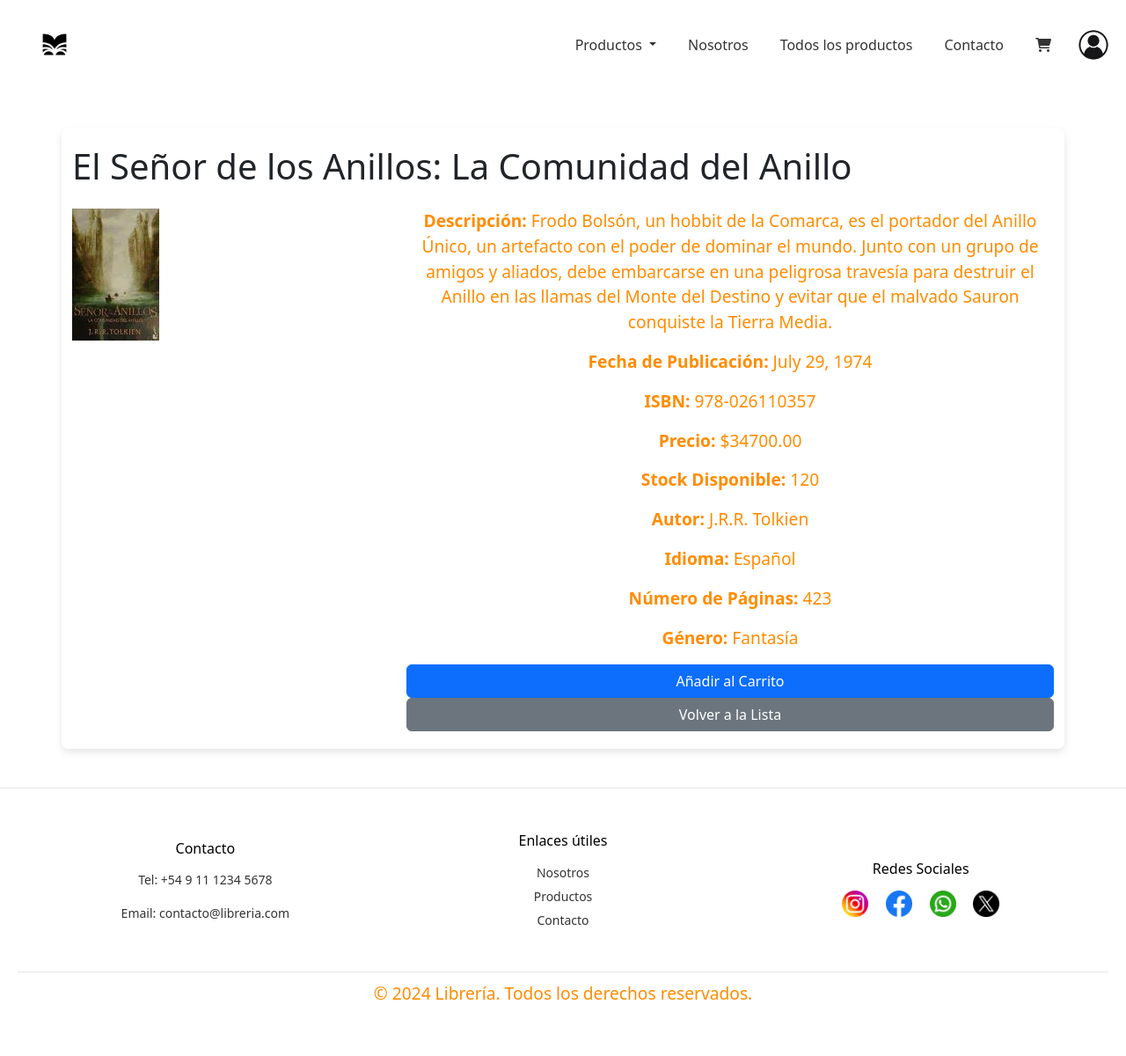
After one commit to abigc23/E-commerce, a Django app: page /book/1/ in a window 1280 px wide. The commit adds this page. Shown: the whole page at 88% size. Run offline with Django 5.2, Linux system fonts and the light colour scheme; data comes from the database, SQL or seed files in the repository.

Commit message:
details-books

```diff
--- a/App/templates/books_by_genre.html
+++ b/App/templates/books_by_genre.html
@@ -12,7 +12,9 @@
 <div class="category-books-list">
   {% for book in books %}
     <div class="category-book-item">
-      <img src="{{ book.cover_image.url }}" alt="{{ book.title }}" class="category-book-cover">
+      <a href="{% url 'book_detail' book.book_id %}">
+        <img src="{{ book.cover_image.url }}" alt="{{ book.title }}" class="category-book-cover">
+      </a>
       <h3 class="category-book-title">{{ book.title }}</h3>
     </div>
   {% empty %}
--- a/App/templates/index.html
+++ b/App/templates/index.html
@@ -48,7 +48,10 @@
                     </ul>
                   </li>
                   <li class="nav-item">
-                    <a class="nav-link" href="{% url 'visualize' %}">Nosotros</a>
+                    <a class="nav-link" href="#contact_btn">Nosotros</a>
+                  </li>
+                  <li class="nav-item">
+                    <a class="nav-link" href="{% url 'visualize' %}">Todos los productos</a>
                   </li>
                   <li class="nav-item">
                     <a class="nav-link" href="#contact_btn">Contacto</a>
@@ -149,8 +152,9 @@
             {% for book in books %}
                 <div class="home-book-item">
                     <!-- Imagen de la portada -->
-                    <img src="{{ book.cover_image.url }}" alt="{{ book.title }}" class="home-book-cover">
-
+                    <a href="{% url 'book_detail' book.book_id %}">
+                      <img src="{{ book.cover_image.url }}" class="card-img-top" alt="Portada del libro">
+                    </a>
                     <!-- Título del libro -->
                     <h3 class="home-book-title">{{ book.title }}</h3>
 
--- /dev/null
+++ b/App/templates/pages/book_detail.html
@@ -0,0 +1,25 @@
+{% extends 'index.html' %}
+
+{% block content %}
+<div class="container my-4">
+    <h1 class="mb-4">{{ book.title }}</h1>
+    <div class="row">
+        <div class="col-md-4">
+            <img src="{{ book.cover_image.url }}" alt="{{ book.title }}" class="img-fluid">
+        </div>
+        <div class="col-md-8">
+            <p><strong>Descripción:</strong> {{ book.description }}</p>
+            <p><strong>Fecha de Publicación:</strong> {{ book.publication_date }}</p>
+            <p><strong>ISBN:</strong> {{ book.isbn }}</p>
+            <p><strong>Precio:</strong> ${{ book.price }}</p>
+            <p><strong>Stock Disponible:</strong> {{ book.stock }}</p>
+            <p><strong>Autor:</strong> {{ book.author.name }}</p>
+            <p><strong>Idioma:</strong> {{ book.language }}</p>
+            <p><strong>Número de Páginas:</strong> {{ book.page_count }}</p>
+            <p><strong>Género:</strong> {{ book.genre.name }}</p>
+            <a href="{% url 'carrito' %}" class="btn btn-primary">Añadir al Carrito</a>
+            <a href="{% url 'home' %}" class="btn btn-secondary">Volver a la Lista</a>
+        </div>
+    </div>
+</div>
+{% endblock %}
--- a/App/templates/pages/visualize.html
+++ b/App/templates/pages/visualize.html
@@ -8,7 +8,9 @@
             {% for book in books %}
                 <div class="col-md-4 col-sm-6 mb-4">
                     <div class="card">
-                        <img src="{{ book.cover_image }}" class="card-img-top" alt="Portada del libro">
+                        <a href="{% url 'book_detail' book.book_id %}">
+                            <img src="{{ book.cover_image.url }}" class="card-img-top" alt="Portada del libro">
+                        </a>
                         <div class="card-body">
                             <h5 class="card-title">{{ book.title }}</h5>
                             <p class="card-text">{{ book.description }}</p>
--- a/App/urls.py
+++ b/App/urls.py
@@ -7,10 +7,11 @@
     #-->URL, FUNCION, NOMBRE PARA HTML
     path('', Home, name='home'),
     path('visualize/', Visualize, name='visualize'),
+    path('book/<int:book_id>/', book_detail, name='book_detail'),
     path('add/', Add, name="add"),
     path('userprofile/', userprofile, name='userprofile'),
     path('carrito/', carrito, name='carrito'),
-    path('modificar/<int:book_id>/', modificar_book, name='modificar_book'),
+    path('modificar/<int:book_id>/', modificar_book_author_genre, name='modificar_book'),
     path('add_to_cart/<int:book_id>/', add_to_cart, name='add_to_cart'),
     path('carrito/remove/<int:book_id>/',remove_from_cart, name='remove_from_cart'),
     path('categoria/<int:genre_id>/', books_by_genre, name='books_by_genre'),
--- a/App/views.py
+++ b/App/views.py
@@ -86,10 +86,13 @@
 def Visualize(request):
     buscar = book.objects.all()
     data = {
-        'forms': buscar
+        'books': buscar
     }
     return render(request, 'pages/visualize.html', data)
 
+def book_detail(request, book_id):
+    libro = get_object_or_404(book, book_id=book_id)
+    return render(request, 'pages/book_detail.html', {'book': libro})
 
 def userprofile(request):
     if request.user.is_authenticated:
@@ -133,7 +136,7 @@
 
 
 @login_required
-def modificar_book(request, book_id):
+def modificar_book_author_genre(request, book_id):
     libro = get_object_or_404(book, book_id=book_id)
     data = {
         'forms_modi': Newbook(instance=libro)
```
